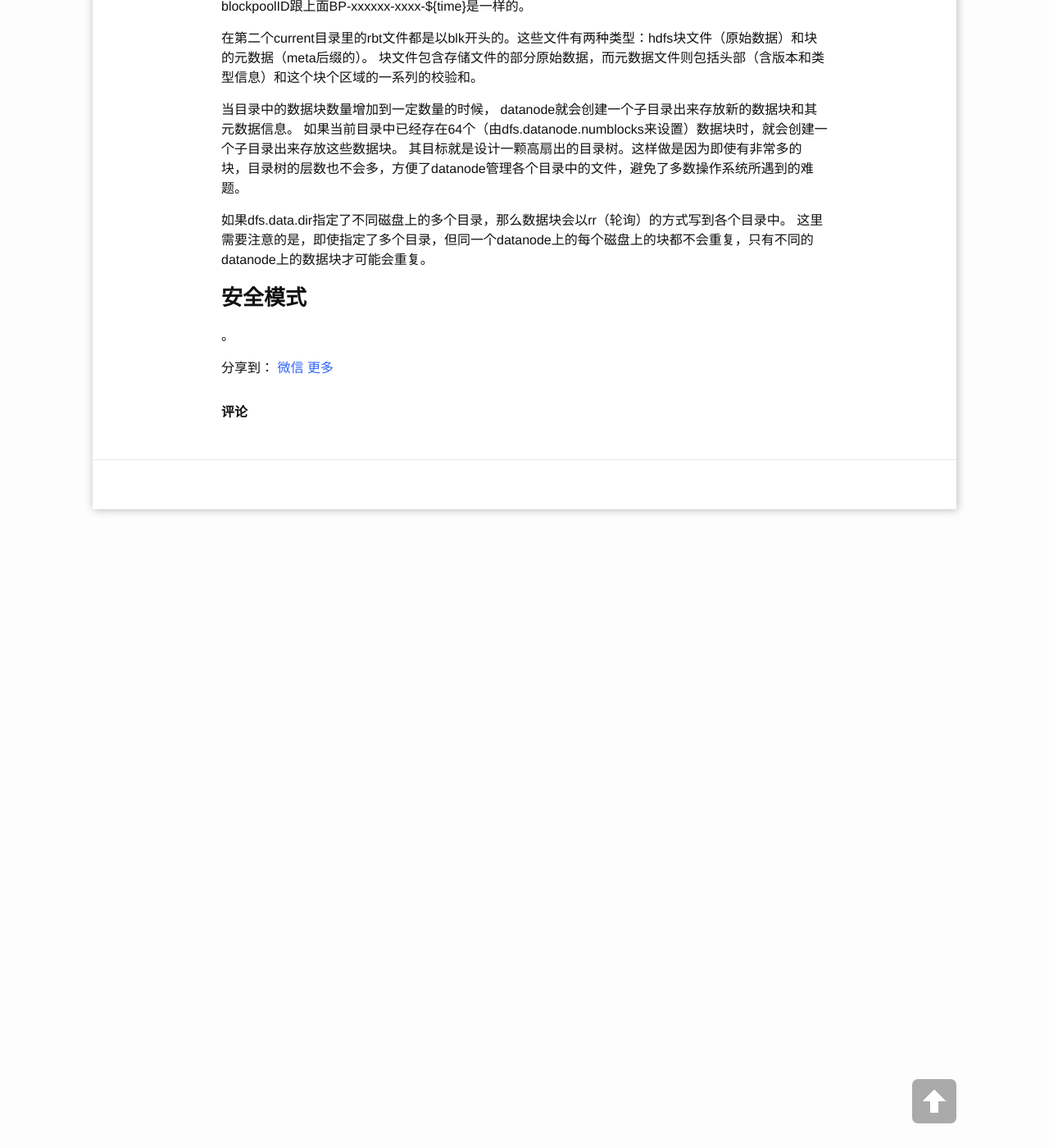
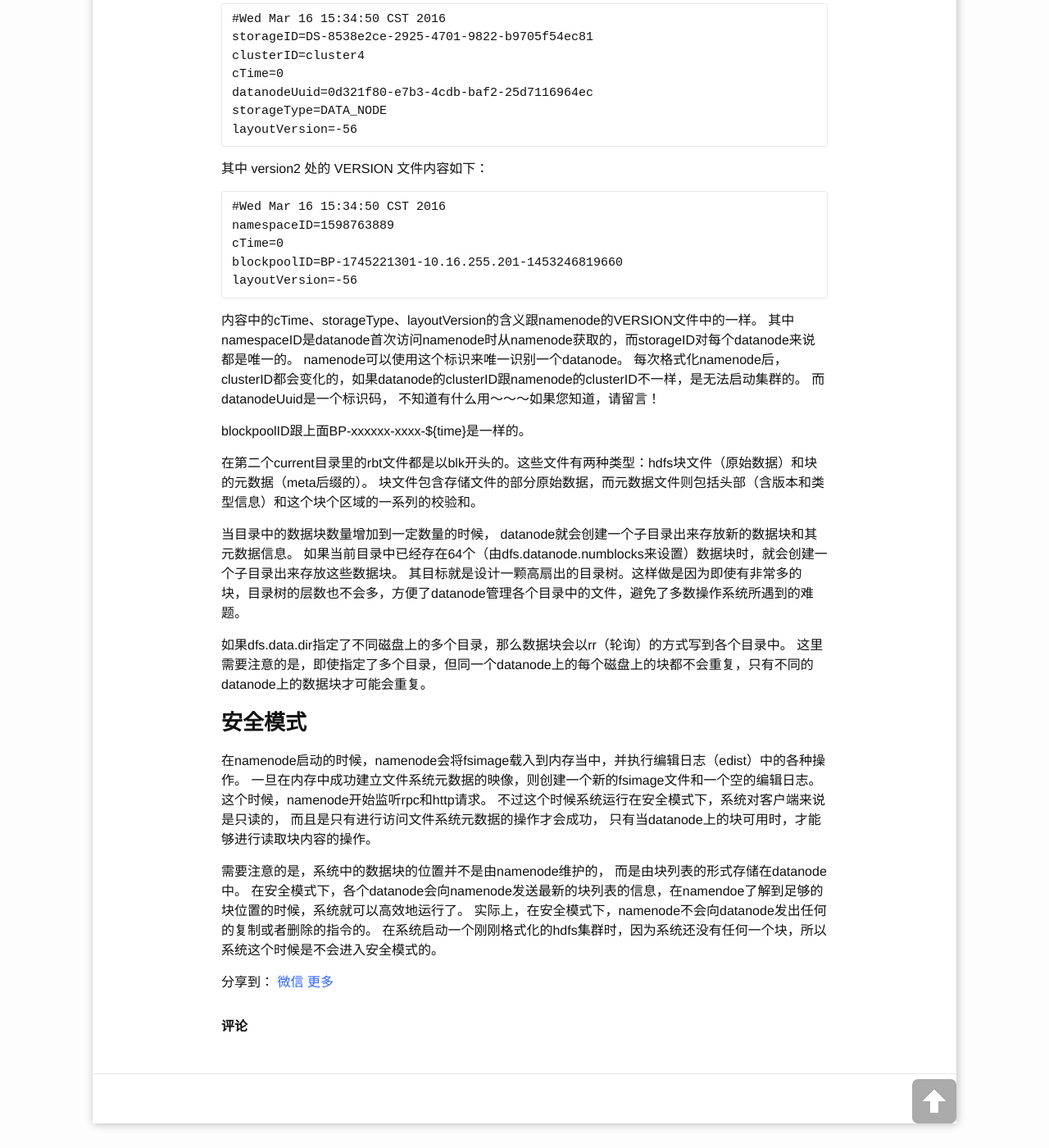
Before and after one commit to TopSpoofer/TopSpoofer.github.io, a Jekyll site: the page built from _posts/2016/03/2016-03-16-hadoop-hdfs-mamage.md, in a window 1280 px wide and 1400 px high, scrolled down 4430 px. Shown: the whole window at 82% size. Built offline with Jekyll 4.4.1, drawn with Linux system fonts in a browser that asks for light colours; comment, search, counter and statistics services are not loaded; some of the changed text lies outside the part shown.

Commit message:
完成blog

```diff
--- a/_posts/2016/03/2016-03-16-hadoop-hdfs-mamage.md
+++ b/_posts/2016/03/2016-03-16-hadoop-hdfs-mamage.md
@@ -207,15 +207,16 @@ blockpoolID跟上面BP-xxxxxx-xxxx-${time}是一样的。
 如果dfs.data.dir指定了不同磁盘上的多个目录，那么数据块会以rr（轮询）的方式写到各个目录中。
 这里需要注意的是，即使指定了多个目录，但同一个datanode上的每个磁盘上的块都不会重复，只有不同的datanode上的数据块才可能会重复。
 
-
 ### 安全模式
 
+在namenode启动的时候，namenode会将fsimage载入到内存当中，并执行编辑日志（edist）中的各种操作。
+一旦在内存中成功建立文件系统元数据的映像，则创建一个新的fsimage文件和一个空的编辑日志。这个时候，namenode开始监听rpc和http请求。
+不过这个时候系统运行在安全模式下，系统对客户端来说是只读的， 而且是只有进行访问文件系统元数据的操作才会成功，
+只有当datanode上的块可用时，才能够进行读取块内容的操作。
 
+需要注意的是，系统中的数据块的位置并不是由namenode维护的， 而是由块列表的形式存储在datanode中。
+在安全模式下，各个datanode会向namenode发送最新的块列表的信息，在namendoe了解到足够的块位置的时候，系统就可以高效地运行了。
+实际上，在安全模式下，namenode不会向datanode发出任何的复制或者删除的指令的。
+在系统启动一个刚刚格式化的hdfs集群时，因为系统还没有任何一个块，所以系统这个时候是不会进入安全模式的。
 
-
-
-
-
-
-
-。
+[1]: http://www.spoofer.top/assets/images/2016/03/edist-adn-fsimage.png
```
